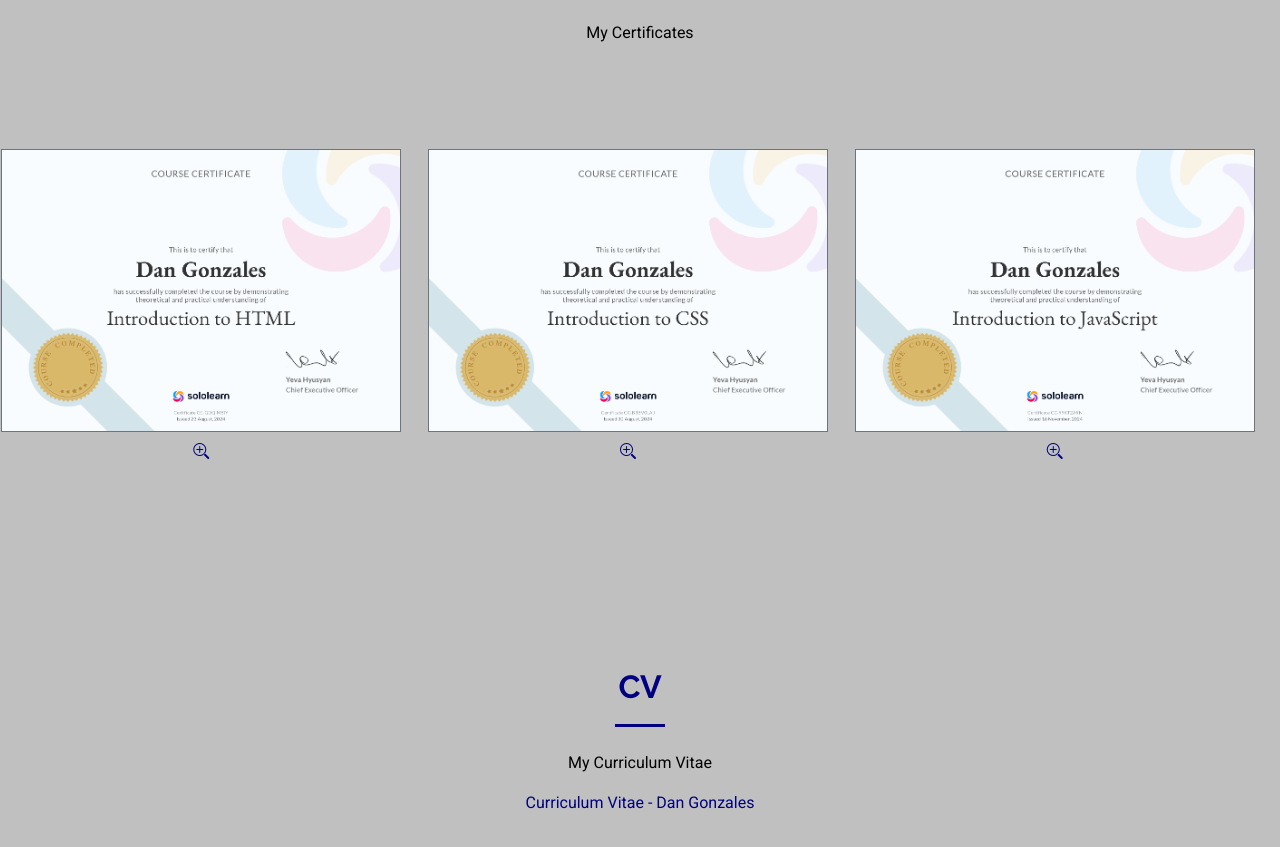
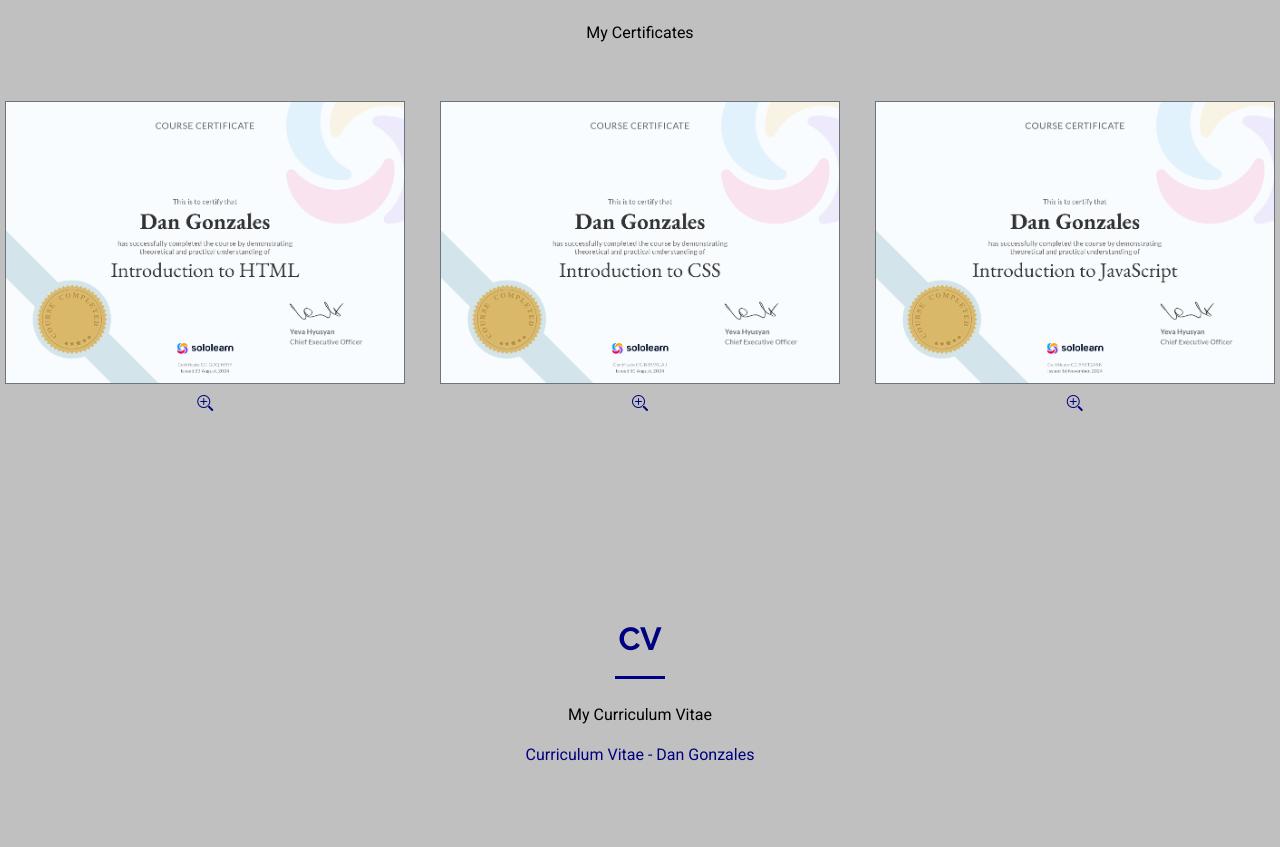
Before and after one commit to danolivergonzales/danolivergonzales.github.io, a plain HTML site: page about.html in a window 1280 px wide. Shown: the part 1421-2268 px from the top of the page. Drawn offline with Linux system fonts and the light colour scheme.

Commit message:
some changes

```diff
--- a/about.html
+++ b/about.html
@@ -191,14 +191,12 @@
     <!-- Certificates Section-->
 
 <section>
+
   <div class="row text-center section-title" data-aos="fade-up">
     <h2 class="my-4">Certificates</h2>
     <p class="mb-5">My Certificates</p>
 
-
-<div class="row gy-4 justify-content-center">
-
-  <div class="col-lg-4">
+  <div class="col">
     <img class="border border-secondary my-2" src="assets/img/certificates/html-cert.png" width="400" alt="">
     <div class="col">
       <a href="assets/img/certificates/html-cert.png" data-gallery="certificate-gallery" class="glightbox preview-link"><i class="bi bi-zoom-in"></i></a>
@@ -206,7 +204,7 @@
 
   </div>
 
-  <div class="col-lg-4">
+  <div class="col">
     <img class="border border-secondary my-2" src="assets/img/certificates/css-cert.png" width="400" alt="">
     <div class="col">
       <a href="assets/img/certificates/css-cert.png" data-gallery="certificate-gallery" class="glightbox preview-link"><i class="bi bi-zoom-in"></i></a>
@@ -214,7 +212,7 @@
 
   </div>
 
-  <div class="col-lg-4">
+  <div class="col">
     <img class="border border-secondary my-2" src="assets/img/certificates/js-cert.png" width="400" alt="">
     <div class="col">
       <a href="assets/img/certificates/js-cert.png" data-gallery="certificate-gallery" class="glightbox preview-link"><i class="bi bi-zoom-in"></i></a>
@@ -226,11 +224,6 @@
 
 
 </div>
-
-    </div>
-
-
-
 
 </section>
 
```
